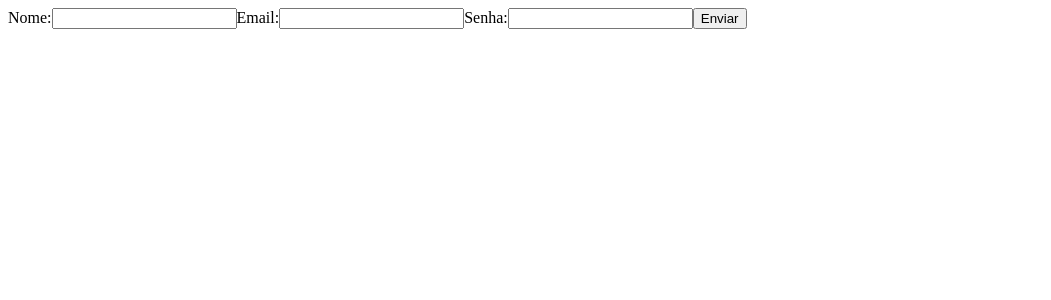
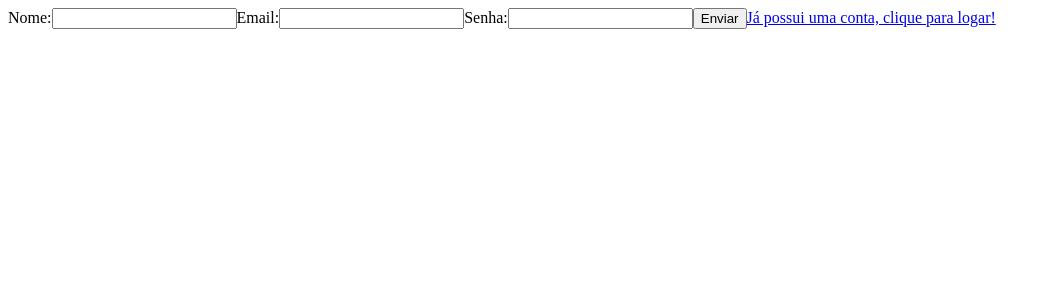
Before and after one commit to isaacfrancisco/react-auth, a React (Create React App) app in the folder web/: page /register in a window 1280 px wide. Shown: the top 300 px of the page, without its empty margins (0-1051 px from the left). Built offline with nearby package versions, Linux system fonts and the light colour scheme.

Commit message:
feat: add handleRegister to register user.
solves task card F0006.

```diff
--- a/web/src/pages/Login/index.js
+++ b/web/src/pages/Login/index.js
@@ -1,6 +1,7 @@
 import React, { useState } from "react";
 import api from "../../services/api";
 import { useHistory } from "react-router-dom";
+import { Link } from "react-router-dom";
 
 export default function Login() {
   const [email, setEmail] = useState("");
@@ -17,11 +18,8 @@ export default function Login() {
         password,
       });
 
-      console.log(response.data.token);
-
       localStorage.setItem("token", response.data.token);
 
-      alert("Logado!");
       history.push("/home");
     } catch (err) {
       console.log(err);
@@ -50,6 +48,7 @@ export default function Login() {
           />
         </label>
         <input type="submit" value="Enviar" />
+        <Link to="/register">Não possui uma conta, clique para registrar</Link>
       </form>
     </div>
   );
--- a/web/src/pages/Register/index.js
+++ b/web/src/pages/Register/index.js
@@ -1,13 +1,38 @@
 import React, { useState } from "react";
+import { Link } from "react-router-dom";
+import api from "../../services/api";
+import { useHistory } from "react-router-dom";
 
 export default function Register() {
   const [name, setName] = useState("");
   const [email, setEmail] = useState("");
   const [password, setPassword] = useState("");
 
+  const history = useHistory();
+
+  async function handleRegister(e) {
+    e.preventDefault();
+
+    try {
+      const response = await api.post("/auth/register", {
+        name,
+        email,
+        password,
+      });
+
+      console.log(response.data);
+
+      localStorage.setItem("token", response.data.token);
+
+      history.push("/home");
+    } catch (err) {
+      console.log(err);
+    }
+  }
+
   return (
     <div>
-      <form>
+      <form onSubmit={handleRegister}>
         <label>
           Nome:
           <input
@@ -36,6 +61,7 @@ export default function Register() {
           />
         </label>
         <input type="submit" value="Enviar" />
+        <Link to="/">Já possui uma conta, clique para logar!</Link>
       </form>
     </div>
   );
--- a/web/src/routes.js
+++ b/web/src/routes.js
@@ -1,5 +1,5 @@
 import React from "react";
-import { BrowserRouter, Switch, Route, Redirect } from "react-router-dom";
+import { BrowserRouter, Switch, Route } from "react-router-dom";
 import Login from "./pages/Login";
 import Home from "./pages/Home";
 import Register from "./pages/Register";
```
